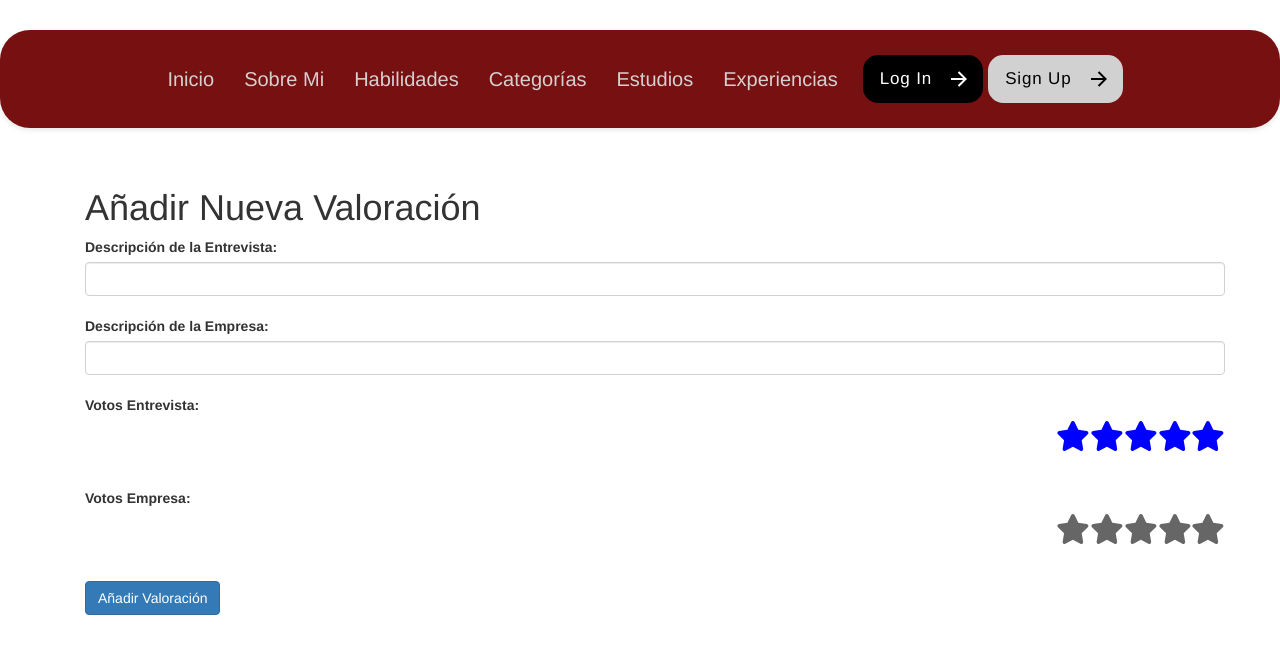
After one commit to hajarziane20/vportfolio_hajar, a Django app: a page that uses templates/navbar.html in a window 1280 px wide, after a click on "5 estrellas". The commit adds this page. Shown: the top 654 px of the page. Run offline with Django 5.2, Linux system fonts and the light colour scheme; some libraries are stand-ins or nearby versions.

Commit message:
20/11/2024 Subido el22 09:30

```diff
--- a/appportfolio/views.py
+++ b/appportfolio/views.py
@@ -612,3 +612,46 @@ def crear_noticia(request):
         else:
             return HttpResponse("Error: El titulo y el contenido son obligatorios", status=400)
     return  render(request,'crear_noticia.html')
+
+
+def list_valoraciones(request):
+    valoraciones=Valoracion.objects.all()
+    return render(request,'list_valoraciones.html', {'valoraciones':valoraciones})
+
+def actualizar_valoracion(request,pk):
+    valoracion=get_object_or_404(Valoracion, pk=pk)
+    if request.method == "POST":
+        votos_entrevista=int(request.POST.get('votos_entrevista', valoracion.votos_entrevista))
+        votos_empresa=int(request.POST.get('votos_empresa', valoracion.votos_empresa))
+
+        #Actualizar los votos y recalcular la media.
+        valoracion.votos_entrevista=votos_entrevista
+        valoracion.votos_empresa=votos_empresa
+        valoracion.media_aspectos=(votos_entrevista + votos_empresa) / 2
+        valoracion.save()
+
+        return redirect('list_valoraciones')
+    return render(request,'update_valoracion.html', {'valoracion':valoracion})
+
+
+
+def añadir_valoracion(request):
+    if request.method == "POST":
+        entrevista=request.POST.get('entrevista')
+        empresa=request.POST.get('empresa')
+        votos_entrevista=int(request.POST.get('votos_entrevista', 0))
+        votos_empresa=int(request.POST.get('votos_empresa', 0))
+
+        #Calcular la media de los apespectos
+        media_aspectos = (votos_entrevista + votos_empresa) / 2
+
+        #Crear y guardar la nueva valoración.
+        nueva_valoracion=Valoracion.objects.create(
+            entrevista=entrevista,
+            empresa=empresa,
+            votos_entrevista=votos_entrevista,
+            votos_empresa=votos_empresa,
+            media_aspectos=media_aspectos
+        )
+        return redirect('listar_valoraciones')
+    return render(request, 'add_valoracion.html')
--- a/pportfolio/urls.py
+++ b/pportfolio/urls.py
@@ -58,7 +58,9 @@ urlpatterns = [
     path('generar_curriculum/<int:pkcur>/', views.generar_curriculum, name='generar_curriculum'),
     path('lista_noticias', views.lista_noticias, name='lista_noticias'),
     path('crear_noticia', views.crear_noticia, name='crear_noticia'),
-
+    path('listar_valoraciones',views.list_valoraciones,name='listar_valoraciones'),
+    path('actualizar_valoracion/<int:pk>/edit/',views.actualizar_valoracion,name='actualizar_valoracion'),
+    path('añadir_valoracion/add',views.añadir_valoracion,name='añadir_valoracion'),
 ]
 
 
--- a/static/css/navbar.css
+++ b/static/css/navbar.css
@@ -5,120 +5,65 @@
     box-sizing: border-box;
 }
 
-/* Estilo del navbar */
+/* Estilo general del navbar */
 .navbar-personalizada {
-    background-color: #333; /* Fondo oscuro */
-    color: white; /* Color del texto */
-    padding: 10px 0; /* Espaciado vertical */
-    position: fixed; /* Fijo en la parte superior */
-    top: 0;
-    left: 0;
-    width: 100%; /* Abarcar todo el ancho */
-    z-index: 1000; /* Asegura que esté por encima de otros elementos */
+    background-color: #771011; /* Color de fondo del navbar */
+    box-shadow: 0 2px 5px rgba(0, 0, 0, 0.1); /* Sombra suave */
+    position: relative; /* Para la posición de los elementos internos */
+    margin-top: 30px; /* Ajustar el margen para subir el navbar */
+    border-radius: 30px;
+    margin-bottom: 0;
 }
 
-/* Contenedor central para los elementos del navbar */
+/* Contenedor del navbar */
 .contenedor-navbar {
-    display: flex;
-    justify-content: space-between;
-    align-items: center;
-    max-width: 1200px;
-    margin: 0 auto;
+    max-width: 1000px; /* Ancho máximo */
+    margin: 0 auto; /* Centrar el contenedor */
+    padding: 15px; /* Espaciado interno */
 }
 
-/* Lista de elementos del navbar */
-.lista-navbar {
-    list-style-type: none;
-    padding: 0;
-    margin: 0;
-    display: flex;
-    align-items: center;
+/* Encabezado del navbar */
+.encabezado-navbar {
+    display: flex; /* Usar flexbox */
+    align-items: center; /* Centrar verticalmente */
+    justify-content: center; /* Centrar horizontalmente */
 }
 
-/* Estilo de los elementos de la lista del navbar */
-.lista-navbar li {
-    position: relative;
-    margin-right: 10px; /* Espaciado entre los elementos */
+/* Estilo para la lista del navbar */
+.contenido-navbar {
+    display: flex; /* Usar flexbox */
+    justify-content: center; /* Centrar horizontalmente los elementos */
+    align-items: center; /* Centrar verticalmente */
 }
 
-/* Estilo para los enlaces */
-.lista-navbar a {
-    text-decoration: none;
-    color: white;
-    padding: 10px;
+/* Estilo para los enlaces de la lista */
+.lista-navbar {
+    display: flex;
+    list-style-type: none; /* Quitar viñetas */
+    margin: 0; /* Sin margen */
+    padding: 1px; /* Sin padding */
+    display: flex; /* Usar flexbox */
 }
 
-/* Efecto hover en los enlaces */
-.lista-navbar a:hover {
-    background-color: #555;
+.lista-navbar li {
+    margin-right: 15px; /* Espaciado entre elementos */
+    white-space: nowrap; /* Evita que el texto se divida en varias líneas */
 }
 
-/* Estilo para el menú desplegable */
-.dropdown {
-    display: none; /* Inicialmente oculto */
-    position: absolute;
-    top: 100%; /* Posiciona debajo del elemento */
-    left: 0;
-    background-color: #771011; /* Fondo oscuro */
-    box-shadow: 0 2px 5px rgba(0, 0, 0, 0.2); /* Sombra suave */
-    z-index: 1;
+.lista-navbar a {
+    color: #fffafa; /* Color del texto */
+    padding: 10px 15px;
+    text-decoration: none; /* Sin subrayado */
+    font-weight: 500; /* Peso de la fuente */
+    transition: color 0.3s, text-shadow 0.3s, transform 0.3s; /* Transición suave para el color, el difuminado y la escala */
+    font-size: 20px;
 }
 
-/* Estilo de los elementos dentro del dropdown */
-.dropdown a {
-    display: block;
-    padding: 10px;
-    text-decoration: none;
-    color: white;
-}
-
-/* Hover en los elementos del dropdown */
-.dropdown a:hover {
-    background-color: #f0f0f0; /* Fondo claro al pasar el ratón */
-}
-
-/* Mostrar el dropdown cuando se pasa el ratón */
-.lista-navbar li:hover .dropdown {
-    display: block;
-}
-/* Asegurarse que los botones del login/logout estén alineados */
-.lista-navbar-derecha {
-    list-style-type: none;
-    padding: 0;
-    margin: 0;
-    display: flex;
-    align-items: center; /* Alinea los elementos al centro verticalmente */
-}
-
-/* Asegura que los botones se alineen correctamente y no se desborden */
-.lista-navbar-derecha button {
-    margin-left: 10px; /* Espaciado entre los botones */
-}
-
-/* Estilos para los botones (login, logout, etc.) */
-.Btn, .loginButton, .registerButton {
-    background: none;
-    border: none;
-    cursor: pointer;
-    color: white;
-    font-size: 16px;
-    padding: 10px;
-}
-
-.Btn:hover, .loginButton:hover, .registerButton:hover {
-    background-color: #444;
-}
-
-.iconButton {
-    display: inline-block;
-    margin-left: 5px;
-}
-
-/* Estilo para los botones */
+/* Estilo para el botón personalizado */
 .btn-personalizado {
     background-color: #000000 !important; /* Fondo negro */
     color: white; /* Texto blanco */
-    padding: 8px 20px !important; /* Reducir el tamaño del padding */
+    padding: 10px 25px !important; /* Espaciado interno */
     border-radius: 5px; /* Bordes redondeados */
     text-decoration: none; /* Sin subrayado */
     transition: background-color 0.3s, box-shadow 0.3s; /* Transición suave para el fondo y la sombra */
@@ -127,6 +72,67 @@
 .btn-personalizado:hover {
     background-color: #b59b7b; /* Color más oscuro al pasar el ratón */
     box-shadow: 0 0 8px rgb(205, 193, 177); /* Difuminado más intenso al pasar el ratón */
+}
+
+/* Estilo para el formulario en el navbar */
+.formulario-navbar {
+    display: flex; /* Usar flexbox */
+    align-items: center; /* Centrar verticalmente */
+}
+
+/* Estilo general para los formularios */
+input[type="text"],
+input[type="password"] {
+    padding: 10px; /* Espaciado interno */
+    margin-right: 10px; /* Margen derecho */
+    border: 1px solid #D1D1D1; /* Borde */
+    border-radius: 4px; /* Bordes redondeados */
+}
+
+/* Espaciado después del navbar */
+/*br {
+    margin-bottom: 20px; /* Espaciado adicional después del navbar
+}*/
+
+/* Efecto hover para los enlaces con difuminado y escalado */
+.lista-navbar a.active {
+    color: #d6cfcf; /* Color al pasar el ratón o si es la página activa */
+    text-shadow: 0 0 8px rgb(138, 131, 131); /* Difuminado más intenso al pasar el ratón o si es la página activa */
+    transform: scale(1.05); /* Aumentar ligeramente el tamaño al pasar el ratón o si es la página activa */
+    background-color: rgba(255, 255, 255, 0.2); /* Fondo semi-transparente */
+    border-radius: 4px; /* Bordes redondeados en el fondo */
+}
+
+/* Efecto hover para los enlaces con difuminado y escalado */
+.lista-navbar a:hover {
+    color: #000000; /* Color al pasar el ratón */
+    text-shadow: 0 0 8px rgb(232, 226, 226); /* Difuminado más intenso al pasar el ratón */
+    transform: scale(1.05); /* Aumentar ligeramente el tamaño al pasar el ratón */
+    background-color: #d6cfcf !important; /* Fondo semi-transparente */
+    border-radius: 4px; /* Bordes redondeados en el fondo */
+}
+.navbar-personalizada {
+            /*background-color: #f8f9fa;*/
+    padding: 10px;
+}
+.lista-navbar {
+    list-style-type: none;
+    padding: 0;
+    margin: 0;
+    display: flex;
+    align-items: center;
+}
+.lista-navbar li {
+    position: relative;
+    margin-right: 10px; /* Espaciado entre elementos */
+}
+.lista-navbar a {
+    text-decoration: none;
+    color: #d6cfcf;
+    padding: 10px;
+}
+.lista-navbar a:hover {
+    color: black;
 }
 .dropdown {
     display: none;
--- /dev/null
+++ b/templates/add_valoracion.html
@@ -0,0 +1,153 @@
+{% extends "base.html" %}
+{% load static %}
+{% block head %}
+<title>PORTFOLIO</title>
+<script src="https://code.jquery.com/jquery-1.12.4.min.js"></script>
+<script src="https://maxcdn.bootstrapcdn.com/bootstrap/3.3.5/js/bootstrap.min.js" integrity="sha512-K1qjQ+NcF2TYO/eI3M6v8EiNYZfA95pQumfvcVrTHtwQVDG+aHRqLi/ETn2uB+1JqwYqVG3LIvdm9lj6imS/pQ==" crossorigin="anonymous"></script>
+<link rel="stylesheet" href="https://maxcdn.bootstrapcdn.com/bootstrap/3.3.5/css/bootstrap.min.css" integrity="sha512-dTfge/zgoMYpP7QbHy4gWMEGsbsdZeCXz7irItjcC3sPUFtf0kuFbDz/ixG7ArTxmDjLXDmezHubeNikyKGVyQ==" crossorigin="anonymous">
+<link rel="stylesheet" href="{% static 'css/cssAdd.css' %}">
+
+<style>
+    .rating {
+        display: flex;
+        justify-content: flex-start;
+        direction: rtl; /* Mostrar de derecha a izquierda */
+    }
+
+    .rating > input {
+        display: none; /* Ocultar los inputs */
+    }
+
+    .rating > label {
+        cursor: pointer;
+        font-size: 30px;
+    }
+
+    .rating > label > svg {
+        fill: #666; /* Color gris por defecto */
+        transition: fill 0.3s ease;
+    }
+
+    /* Cambiar color de las estrellas seleccionadas y anteriores */
+    .rating > input:checked ~ label > svg,
+    .rating > input:checked ~ label ~ label > svg {
+        fill: currentColor;
+    }
+
+    /* Colores según la cantidad seleccionada */
+    .rating > input#star-1:checked ~ label {
+        color: #ff0000; /* Rojo para 1 estrella */
+    }
+
+    .rating > input#star-2:checked ~ label {
+        color: #ff7f00; /* Naranja para 2 estrellas */
+    }
+
+    .rating > input#star-3:checked ~ label {
+        color: #ffff00; /* Amarillo para 3 estrellas */
+    }
+
+    .rating > input#star-4:checked ~ label {
+        color: #008000; /* Verde para 4 estrellas */
+    }
+
+    .rating > input#star-5:checked ~ label {
+        color: #0000ff; /* Azul para 5 estrellas */
+    }
+</style>
+
+{% endblock %}
+
+{% block content %}
+<br><br>
+<div class="container mt-4">
+    <h1>Añadir Nueva Valoración</h1>
+    <form method="post">
+        {% csrf_token %}
+
+        <!-- Descripción de la Entrevista -->
+        <label for="entrevista">Descripción de la Entrevista:</label>
+        <input type="text" id="entrevista" name="entrevista" class="form-control" required>
+        <br>
+
+        <!-- Descripción de la Empresa -->
+        <label for="empresa">Descripción de la Empresa:</label>
+        <input type="text" id="empresa" name="empresa" class="form-control" required>
+        <br>
+
+        <!-- Votos Entrevista -->
+        <label>Votos Entrevista:</label>
+        <div class="rating">
+    <input type="radio" id="star-5" name="rating" value="5">
+    <label for="star-5" title="5 estrellas">
+        <svg xmlns="http://www.w3.org/2000/svg" height="1em" viewBox="0 0 576 512">
+            <path d="M316.9 18C311.6 7 300.4 0 288.1 0s-23.4 7-28.8 18L195 150.3 51.4 171.5c-12 1.8-22 10.2-25.7 21.7s-.7 24.2 7.9 32.7L137.8 329 113.2 474.7c-2 12 3 24.2 12.9 31.3s23 8 33.8 2.3l128.3-68.5 128.3 68.5c10.8 5.7 23.9 4.9 33.8-2.3s14.9-19.3 12.9-31.3L438.5 329 542.7 225.9c8.6-8.5 11.7-21.2 7.9-32.7s-13.7-19.9-25.7-21.7L381.2 150.3 316.9 18z"></path>
+        </svg>
+    </label>
+    <input type="radio" id="star-4" name="rating" value="4">
+    <label for="star-4" title="4 estrellas">
+        <svg xmlns="http://www.w3.org/2000/svg" height="1em" viewBox="0 0 576 512">
+            <path d="M316.9 18C311.6 7 300.4 0 288.1 0s-23.4 7-28.8 18L195 150.3 51.4 171.5c-12 1.8-22 10.2-25.7 21.7s-.7 24.2 7.9 32.7L137.8 329 113.2 474.7c-2 12 3 24.2 12.9 31.3s23 8 33.8 2.3l128.3-68.5 128.3 68.5c10.8 5.7 23.9 4.9 33.8-2.3s14.9-19.3 12.9-31.3L438.5 329 542.7 225.9c8.6-8.5 11.7-21.2 7.9-32.7s-13.7-19.9-25.7-21.7L381.2 150.3 316.9 18z"></path>
+        </svg>
+    </label>
+    <input type="radio" id="star-3" name="rating" value="3">
+    <label for="star-3" title="3 estrellas">
+        <svg xmlns="http://www.w3.org/2000/svg" height="1em" viewBox="0 0 576 512">
+            <path d="M316.9 18C311.6 7 300.4 0 288.1 0s-23.4 7-28.8 18L195 150.3 51.4 171.5c-12 1.8-22 10.2-25.7 21.7s-.7 24.2 7.9 32.7L137.8 329 113.2 474.7c-2 12 3 24.2 12.9 31.3s23 8 33.8 2.3l128.3-68.5 128.3 68.5c10.8 5.7 23.9 4.9 33.8-2.3s14.9-19.3 12.9-31.3L438.5 329 542.7 225.9c8.6-8.5 11.7-21.2 7.9-32.7s-13.7-19.9-25.7-21.7L381.2 150.3 316.9 18z"></path>
+        </svg>
+    </label>
+    <input type="radio" id="star-2" name="rating" value="2">
+    <label for="star-2" title="2 estrellas">
+        <svg xmlns="http://www.w3.org/2000/svg" height="1em" viewBox="0 0 576 512">
+            <path d="M316.9 18C311.6 7 300.4 0 288.1 0s-23.4 7-28.8 18L195 150.3 51.4 171.5c-12 1.8-22 10.2-25.7 21.7s-.7 24.2 7.9 32.7L137.8 329 113.2 474.7c-2 12 3 24.2 12.9 31.3s23 8 33.8 2.3l128.3-68.5 128.3 68.5c10.8 5.7 23.9 4.9 33.8-2.3s14.9-19.3 12.9-31.3L438.5 329 542.7 225.9c8.6-8.5 11.7-21.2 7.9-32.7s-13.7-19.9-25.7-21.7L381.2 150.3 316.9 18z"></path>
+        </svg>
+    </label>
+    <input type="radio" id="star-1" name="rating" value="1">
+    <label for="star-1" title="1 estrella">
+        <svg xmlns="http://www.w3.org/2000/svg" height="1em" viewBox="0 0 576 512">
+            <path d="M316.9 18C311.6 7 300.4 0 288.1 0s-23.4 7-28.8 18L195 150.3 51.4 171.5c-12 1.8-22 10.2-25.7 21.7s-.7 24.2 7.9 32.7L137.8 329 113.2 474.7c-2 12 3 24.2 12.9 31.3s23 8 33.8 2.3l128.3-68.5 128.3 68.5c10.8 5.7 23.9 4.9 33.8-2.3s14.9-19.3 12.9-31.3L438.5 329 542.7 225.9c8.6-8.5 11.7-21.2 7.9-32.7s-13.7-19.9-25.7-21.7L381.2 150.3 316.9 18z"></path>
+        </svg>
+    </label>
+</div>
+        <br>
+
+        <!-- Votos Empresa -->
+        <label>Votos Empresa:</label>
+        <div class="rating">
+    <input type="radio" id="star-5" name="rating" value="5">
+    <label for="star-5" title="5 estrellas">
+        <svg xmlns="http://www.w3.org/2000/svg" height="1em" viewBox="0 0 576 512">
+            <path d="M316.9 18C311.6 7 300.4 0 288.1 0s-23.4 7-28.8 18L195 150.3 51.4 171.5c-12 1.8-22 10.2-25.7 21.7s-.7 24.2 7.9 32.7L137.8 329 113.2 474.7c-2 12 3 24.2 12.9 31.3s23 8 33.8 2.3l128.3-68.5 128.3 68.5c10.8 5.7 23.9 4.9 33.8-2.3s14.9-19.3 12.9-31.3L438.5 329 542.7 225.9c8.6-8.5 11.7-21.2 7.9-32.7s-13.7-19.9-25.7-21.7L381.2 150.3 316.9 18z"></path>
+        </svg>
+    </label>
+    <input type="radio" id="star-4" name="rating" value="4">
+    <label for="star-4" title="4 estrellas">
+        <svg xmlns="http://www.w3.org/2000/svg" height="1em" viewBox="0 0 576 512">
+            <path d="M316.9 18C311.6 7 300.4 0 288.1 0s-23.4 7-28.8 18L195 150.3 51.4 171.5c-12 1.8-22 10.2-25.7 21.7s-.7 24.2 7.9 32.7L137.8 329 113.2 474.7c-2 12 3 24.2 12.9 31.3s23 8 33.8 2.3l128.3-68.5 128.3 68.5c10.8 5.7 23.9 4.9 33.8-2.3s14.9-19.3 12.9-31.3L438.5 329 542.7 225.9c8.6-8.5 11.7-21.2 7.9-32.7s-13.7-19.9-25.7-21.7L381.2 150.3 316.9 18z"></path>
+        </svg>
+    </label>
+    <input type="radio" id="star-3" name="rating" value="3">
+    <label for="star-3" title="3 estrellas">
+        <svg xmlns="http://www.w3.org/2000/svg" height="1em" viewBox="0 0 576 512">
+            <path d="M316.9 18C311.6 7 300.4 0 288.1 0s-23.4 7-28.8 18L195 150.3 51.4 171.5c-12 1.8-22 10.2-25.7 21.7s-.7 24.2 7.9 32.7L137.8 329 113.2 474.7c-2 12 3 24.2 12.9 31.3s23 8 33.8 2.3l128.3-68.5 128.3 68.5c10.8 5.7 23.9 4.9 33.8-2.3s14.9-19.3 12.9-31.3L438.5 329 542.7 225.9c8.6-8.5 11.7-21.2 7.9-32.7s-13.7-19.9-25.7-21.7L381.2 150.3 316.9 18z"></path>
+        </svg>
+    </label>
+    <input type="radio" id="star-2" name="rating" value="2">
+    <label for="star-2" title="2 estrellas">
+        <svg xmlns="http://www.w3.org/2000/svg" height="1em" viewBox="0 0 576 512">
+            <path d="M316.9 18C311.6 7 300.4 0 288.1 0s-23.4 7-28.8 18L195 150.3 51.4 171.5c-12 1.8-22 10.2-25.7 21.7s-.7 24.2 7.9 32.7L137.8 329 113.2 474.7c-2 12 3 24.2 12.9 31.3s23 8 33.8 2.3l128.3-68.5 128.3 68.5c10.8 5.7 23.9 4.9 33.8-2.3s14.9-19.3 12.9-31.3L438.5 329 542.7 225.9c8.6-8.5 11.7-21.2 7.9-32.7s-13.7-19.9-25.7-21.7L381.2 150.3 316.9 18z"></path>
+        </svg>
+    </label>
+    <input type="radio" id="star-1" name="rating" value="1">
+    <label for="star-1" title="1 estrella">
+        <svg xmlns="http://www.w3.org/2000/svg" height="1em" viewBox="0 0 576 512">
+            <path d="M316.9 18C311.6 7 300.4 0 288.1 0s-23.4 7-28.8 18L195 150.3 51.4 171.5c-12 1.8-22 10.2-25.7 21.7s-.7 24.2 7.9 32.7L137.8 329 113.2 474.7c-2 12 3 24.2 12.9 31.3s23 8 33.8 2.3l128.3-68.5 128.3 68.5c10.8 5.7 23.9 4.9 33.8-2.3s14.9-19.3 12.9-31.3L438.5 329 542.7 225.9c8.6-8.5 11.7-21.2 7.9-32.7s-13.7-19.9-25.7-21.7L381.2 150.3 316.9 18z"></path>
+        </svg>
+    </label>
+</div>
+        <br>
+
+        <button type="submit" class="btn btn-primary">Añadir Valoración</button>
+    </form>
+</div>
+{% endblock content %}
--- a/templates/navbar.html
+++ b/templates/navbar.html
@@ -6,7 +6,7 @@
     <style>
         .navbar-personalizada {
             /*background-color: #f8f9fa;*/
-            padding: 10px;
+            {#padding: 10px;#}
         }
         .lista-navbar {
             list-style-type: none;
@@ -91,6 +91,8 @@
                             <a href="{% url 'pintar_curriculum' pkcur=1 %}">Curriculum</a>
                             <a href="{% url 'crear_noticia' %}">Crear Noticia</a>
                             <a href="{% url 'lista_noticias' %}">Noticias</a>
+                            <a href="{% url 'añadir_valoracion' %}">Valorar</a>
+                            <a href="{% url 'listar_valoraciones' %}">Valoraciones</a>
                         </div>
                     </li>
                 {% endif %}
```
Also changed, not shown: appportfolio/admin.py (+12 -0 lines), appportfolio/models.py (+15 -1 lines), templates/list_valoraciones.html (added, +69 -0 lines), templates/update_valoracion.html (added, +65 -0 lines), appportfolio/migrations/0018_valoracion.py (added).
